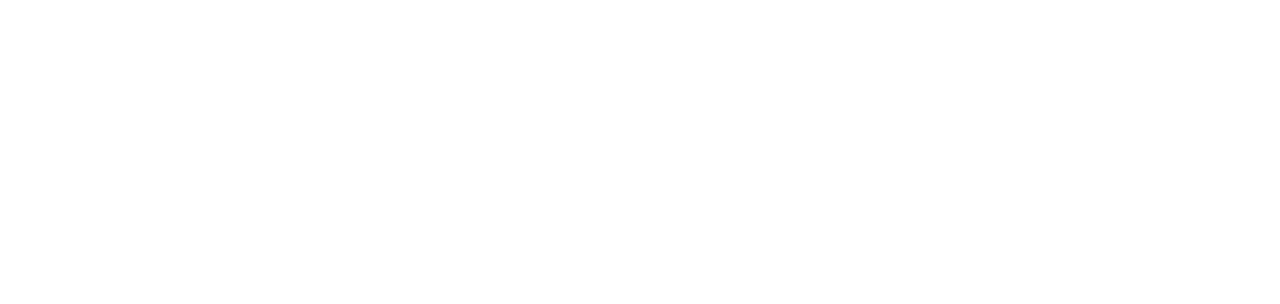
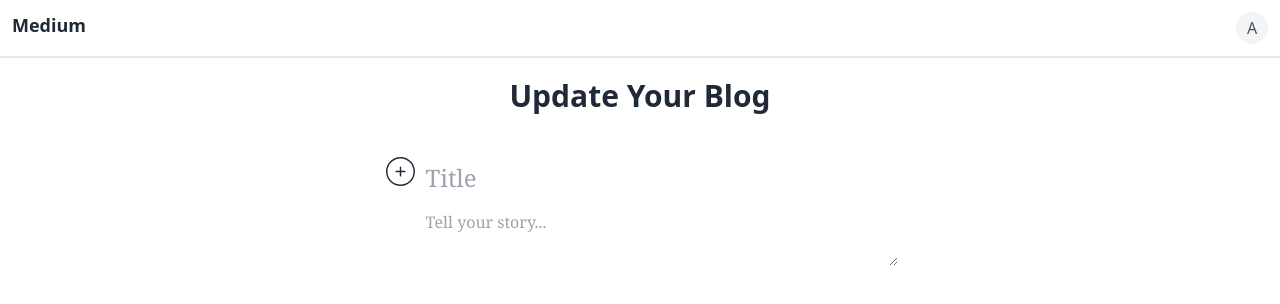
Before and after one commit to deepanshurajput0/Medium-With-Cloudflare-Workers-Hono-Prisma-, a React (Vite) app in the folder frontend/: page /update/1 in a window 1280 px wide. Before the commit this address had no page. Shown: the top 304 px of the page. Built offline with nearby package versions, Linux system fonts and the light colour scheme; no server answers.

Commit message:
Created Update blog functionality

```diff
--- a/frontend/src/App.tsx
+++ b/frontend/src/App.tsx
@@ -6,6 +6,7 @@
 import Blog from './pages/Blog'
 import Blogs from './pages/Blogs';
 import Create from './pages/Create';
+import UpdateBlog from './pages/UpdateBlog';
 
 function App() {
 
@@ -18,6 +19,7 @@
       <Route path='/blog/:id' element={<Blog/>}  />
       <Route path='/' element={<Blogs/>}  />
       <Route path='/create' element={<Create/>}  />
+      <Route path='/update/:id' element={<UpdateBlog/>}  />
     </Routes>
    </Router>
    <Toaster />
--- a/frontend/src/components/BlogCard.tsx
+++ b/frontend/src/components/BlogCard.tsx
@@ -33,8 +33,8 @@
                     <BsThreeDotsVertical/>
                 </summary>
                 <ul className="menu dropdown-content bg-base-100 rounded-box z-[1] w-52 p-2 shadow">
-                  <li><a>Item 1</a></li>
-                  <li><a>Item 2</a></li>
+                  <li><Link to={`/update/${id}`} > Update </Link></li>
+                  <li><a> Delete </a></li>
                 </ul>
               </details>
                 : null
--- a/frontend/src/pages/Blogs.tsx
+++ b/frontend/src/pages/Blogs.tsx
@@ -5,7 +5,6 @@
 import moment from 'moment'
 const Blogs = () => {
     const { loading, blogs } = useBlogs()
-    console.log(blogs)
     const skeletons = [1,2,3,4,5]
     if(loading){
         return(
--- /dev/null
+++ b/frontend/src/pages/UpdateBlog.tsx
@@ -0,0 +1,102 @@
+import Navbar from "../components/Navbar";
+import { CiCirclePlus } from "react-icons/ci";
+import useBlog from "../hooks/useBlog";
+import { useEffect, useState } from "react";
+import { useNavigate, useParams } from "react-router-dom";
+import axios from "axios";
+import { BASE_URL } from "../config";
+import toast from "react-hot-toast";
+const UpdateBlog = () => {
+  const [title, setTitle] = useState<string | undefined >("");
+  const [content, setContent] = useState<string | undefined >("");
+  const { id } = useParams()
+  const { blog } = useBlog({id})
+  const [loading, setLoading] = useState<boolean>(false)
+  const navigate = useNavigate()
+   function getData(){
+    setTitle(blog?.title)
+    setContent(blog?.content)
+   }
+   useEffect(()=>{
+    getData()
+   },[id,blog])
+
+
+   async function updatePost(){
+        try {
+            setLoading(true)
+         const res = await axios.put(`${BASE_URL}/api/v1/blog/update`,{
+            title,
+            content,
+            id:Number(id)
+         },
+         {
+            headers:{
+                Authorization: localStorage.getItem('token')
+            }
+         }
+        )
+         setLoading(false)
+         toast.success(res.data.message)
+         navigate('/')
+
+        } catch (error) {
+            console.log(error)
+            if(axios.isAxiosError(error) && error.response){
+                toast.error(error.response.data.error)
+            }
+            setLoading(false)
+        }
+   }
+
+  return (
+    <div>
+      <Navbar />
+      <div>
+        <h1 className=" font-bold text-3xl text-center mt-5">
+          {" "}
+          Update Your Blog
+        </h1>
+      </div>
+      <div className=" flex justify-center mt-10">
+        <div className=" cursor-pointer" >
+          {
+            loading ? <Loader/> : <CiCirclePlus size={35} onClick={updatePost}  />
+          }
+        </div>
+        <div>
+          <input
+            type="text"
+            placeholder="Title"
+            className="border-none outline-none p-2 bg-transparent text-2xl font-serif lg:w-[30rem]"
+            value={title}
+            onChange={(e)=>setTitle(e.target.value)}
+          />{" "}
+          <br />
+          <textarea
+            placeholder="Tell your story..."
+            className="border-none outline-none p-2 bg-transparent font-serif lg:w-[30rem]"
+            value={content}
+            onChange={(e)=>setContent(e.target.value)}
+          />
+        </div>
+      </div>
+    </div>
+  );
+};
+
+
+export  function Loader(){
+    return(
+        <div role="status">
+    <svg aria-hidden="true" className="inline w-8 h-8 text-gray-200 animate-spin dark:text-gray-600 fill-gray-600 dark:fill-gray-300" viewBox="0 0 100 101" fill="none" xmlns="http://www.w3.org/2000/svg">
+        <path d="M100 50.5908C100 78.2051 77.6142 100.591 50 100.591C22.3858 100.591 0 78.2051 0 50.5908C0 22.9766 22.3858 0.59082 50 0.59082C77.6142 0.59082 100 22.9766 100 50.5908ZM9.08144 50.5908C9.08144 73.1895 27.4013 91.5094 50 91.5094C72.5987 91.5094 90.9186 73.1895 90.9186 50.5908C90.9186 27.9921 72.5987 9.67226 50 9.67226C27.4013 9.67226 9.08144 27.9921 9.08144 50.5908Z" fill="currentColor"/>
+        <path d="M93.9676 39.0409C96.393 38.4038 97.8624 35.9116 97.0079 33.5539C95.2932 28.8227 92.871 24.3692 89.8167 20.348C85.8452 15.1192 80.8826 10.7238 75.2124 7.41289C69.5422 4.10194 63.2754 1.94025 56.7698 1.05124C51.7666 0.367541 46.6976 0.446843 41.7345 1.27873C39.2613 1.69328 37.813 4.19778 38.4501 6.62326C39.0873 9.04874 41.5694 10.4717 44.0505 10.1071C47.8511 9.54855 51.7191 9.52689 55.5402 10.0491C60.8642 10.7766 65.9928 12.5457 70.6331 15.2552C75.2735 17.9648 79.3347 21.5619 82.5849 25.841C84.9175 28.9121 86.7997 32.2913 88.1811 35.8758C89.083 38.2158 91.5421 39.6781 93.9676 39.0409Z" fill="currentFill"/>
+    </svg>
+    <span className="sr-only">Loading...</span>
+</div>
+    )
+}
+
+
+export default UpdateBlog;
```
